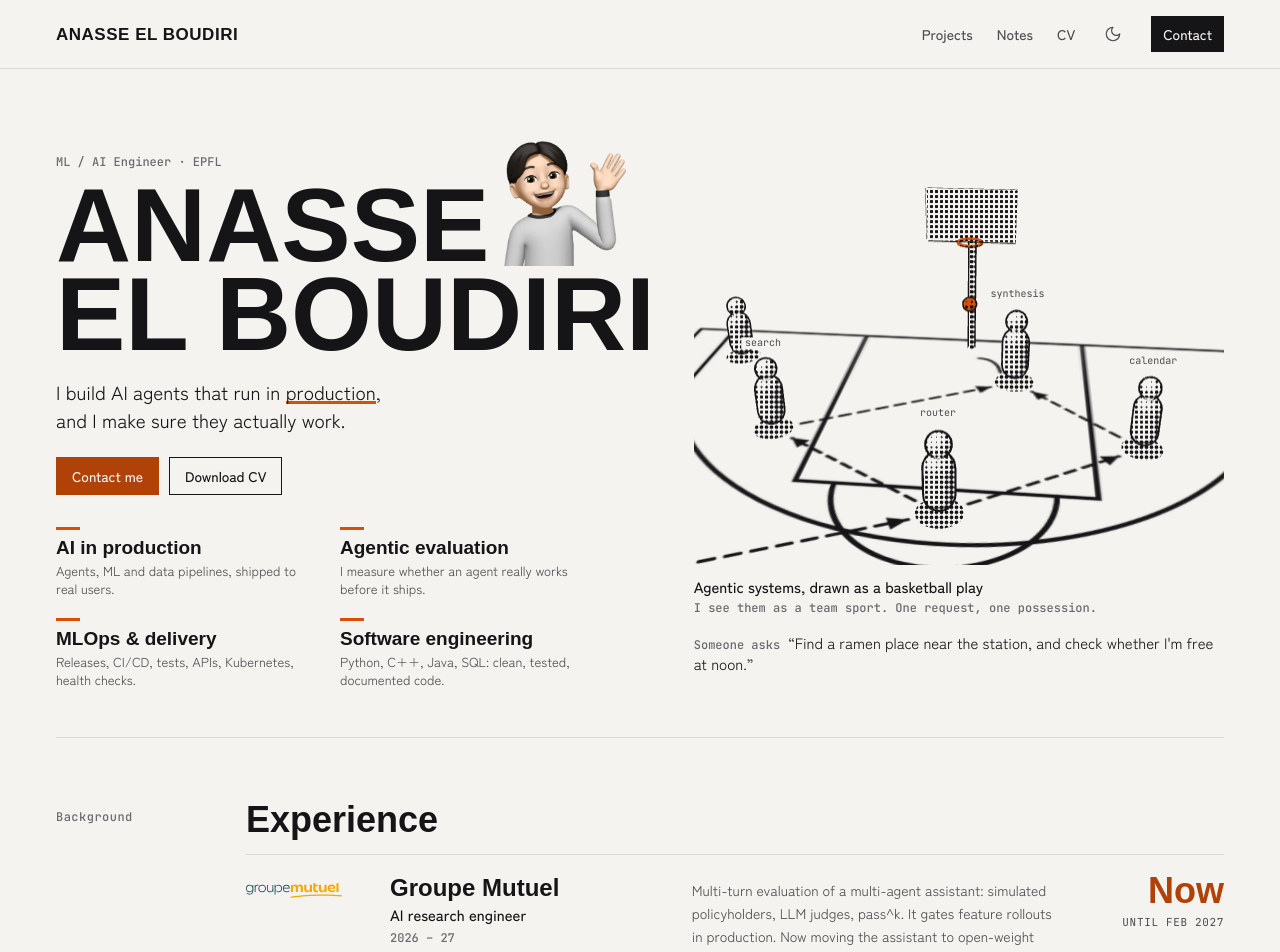
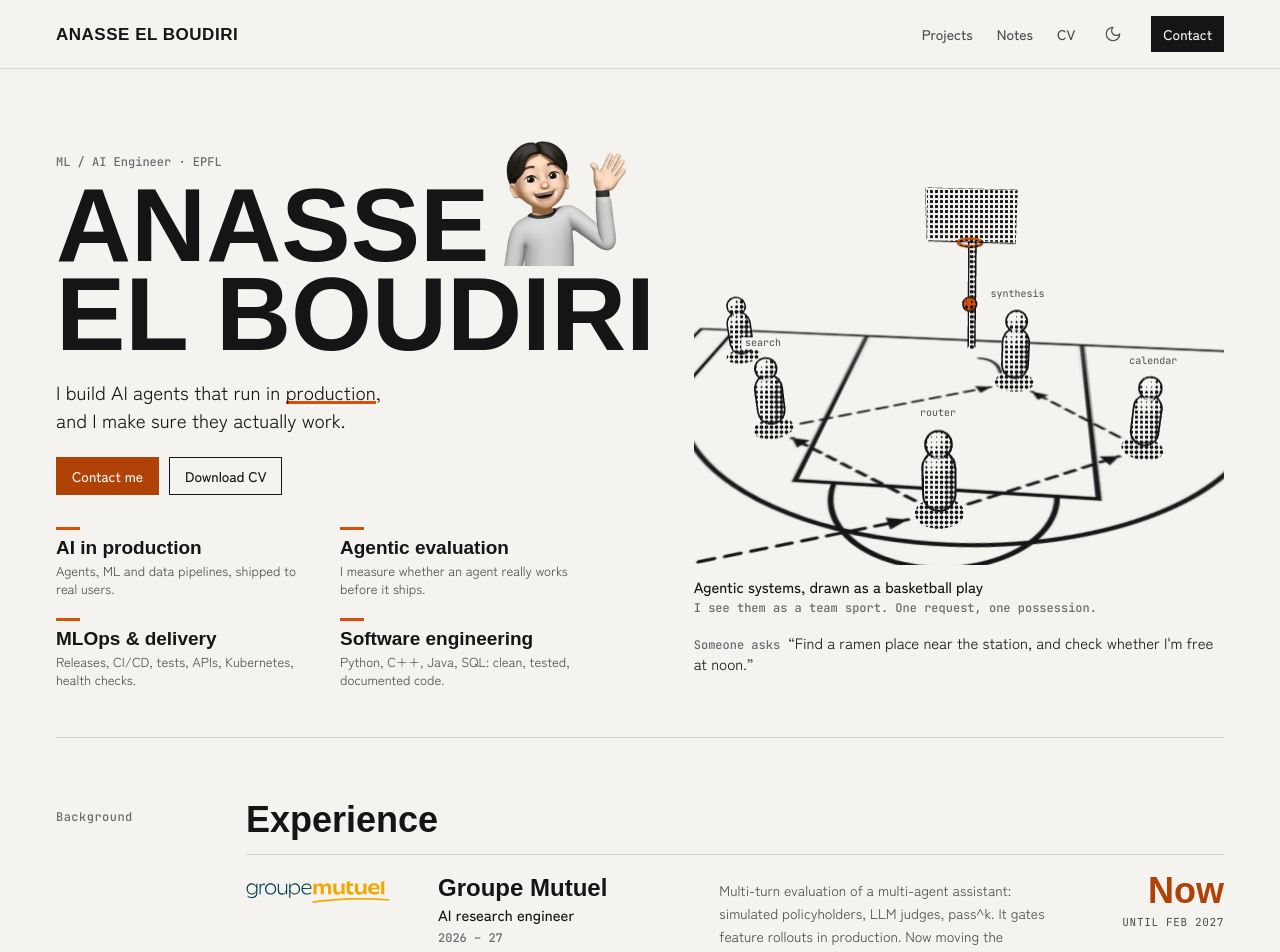
Before and after one commit to anassee15/portfolio, a Next.js app: page / in a window 1280 px wide. Shown: the top 952 px of the page. Built offline with nearby package versions, Linux system fonts and the light colour scheme; a web font is replaced by a local one.

Commit message:
fix logo size

```diff
--- a/components/home/Profile.tsx
+++ b/components/home/Profile.tsx
@@ -41,12 +41,14 @@ function Entry({ entry: { org, logo, logoDark = logo, emblem, roles } }: { entry
     "--logo-dark": `url(/logos/${logoDark})`,
   } as CSSProperties;
   return (
-    <li className="relative grid gap-x-6 gap-y-3 border-t border-rule py-5 sm:grid-cols-[104px_minmax(0,1fr)] lg:grid-cols-[112px_minmax(0,1fr)] lg:gap-x-8">
+    <li className="relative grid gap-x-6 gap-y-3 border-t border-rule py-5 sm:grid-cols-[104px_minmax(0,1fr)] lg:grid-cols-[10rem_minmax(0,1fr)] lg:gap-x-8">
       {/* On a phone the logo sits to the right of the name; from 640px it has its own column. */}
       <span
         aria-hidden
-        className={`absolute right-0 block w-[84px] bg-(image:--logo) bg-contain bg-right bg-no-repeat sm:static sm:w-[96px] sm:bg-left dark:bg-(image:--logo-dark) ${
-          emblem ? "top-3.5 h-[36px] sm:-mt-1 sm:h-[46px]" : "top-5 h-[22px] sm:mt-0.5 sm:h-[26px]"
+        className={`absolute right-0 block w-[84px] bg-(image:--logo) bg-contain bg-right bg-no-repeat sm:static sm:w-[96px] sm:bg-left lg:w-[9rem] dark:bg-(image:--logo-dark) ${
+          emblem
+            ? "top-3.5 h-[36px] sm:-mt-1 sm:h-[46px] lg:-mt-2 lg:h-[3.25rem]"
+            : "top-5 h-[22px] sm:mt-0.5 sm:h-[26px] lg:mt-0 lg:h-[2.125rem]"
         }`}
         style={logoVars}
       />
```
